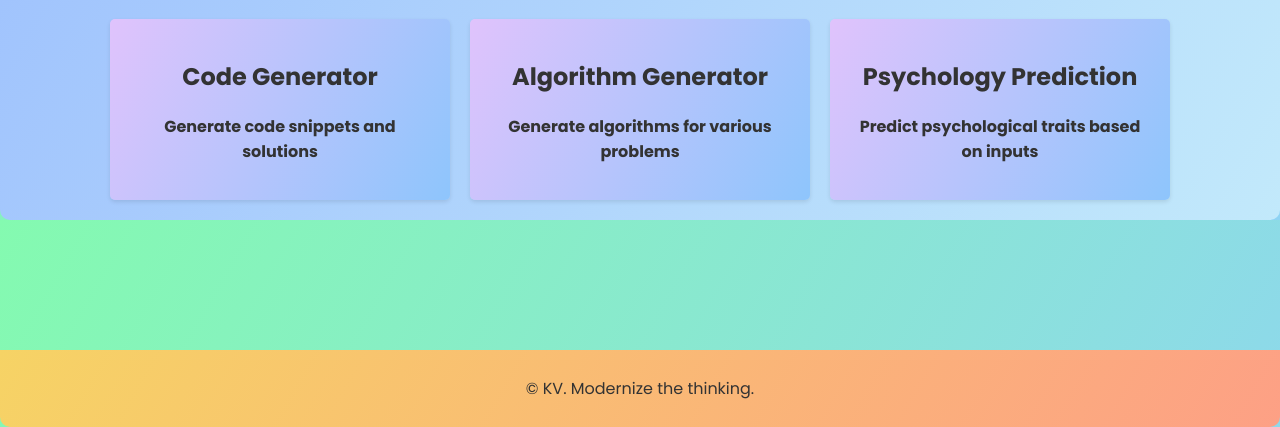
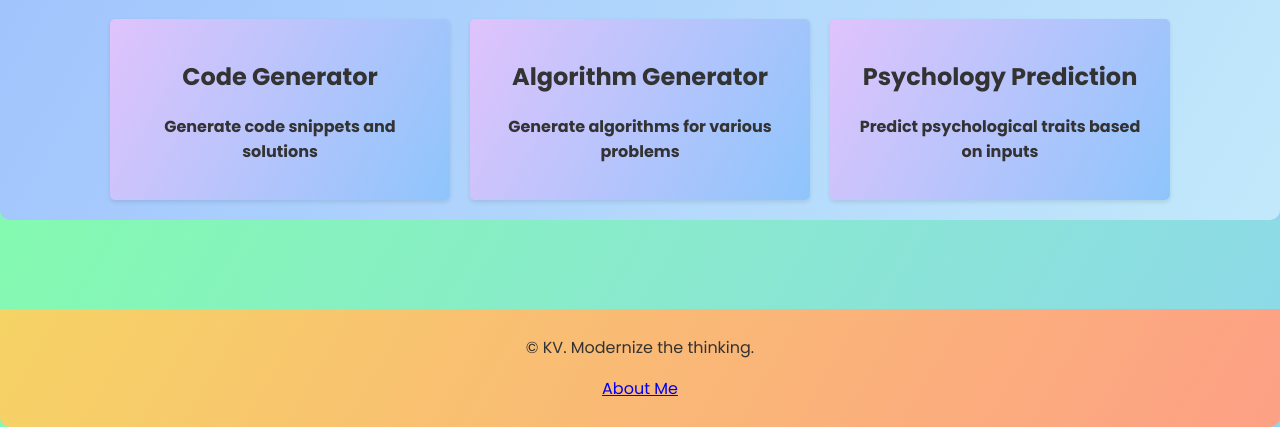
Before and after one commit to kvcops/KV-Nexus, a Flask app: page / in a window 1280 px wide. Shown: the part 373-800 px from the top of the page. Run offline with Flask 2, Linux system fonts and the light colour scheme.

Commit message:
Update index.html

```diff
--- a/templates/index.html
+++ b/templates/index.html
@@ -120,6 +120,7 @@
     </nav>
     <footer>
         <p>© KV. Modernize the thinking.</p>
+        <a href="https://vamsikrishna28.vercel.app/" target="_blank">About Me</a></p>
     </footer>
 </body>
 </html>
```
